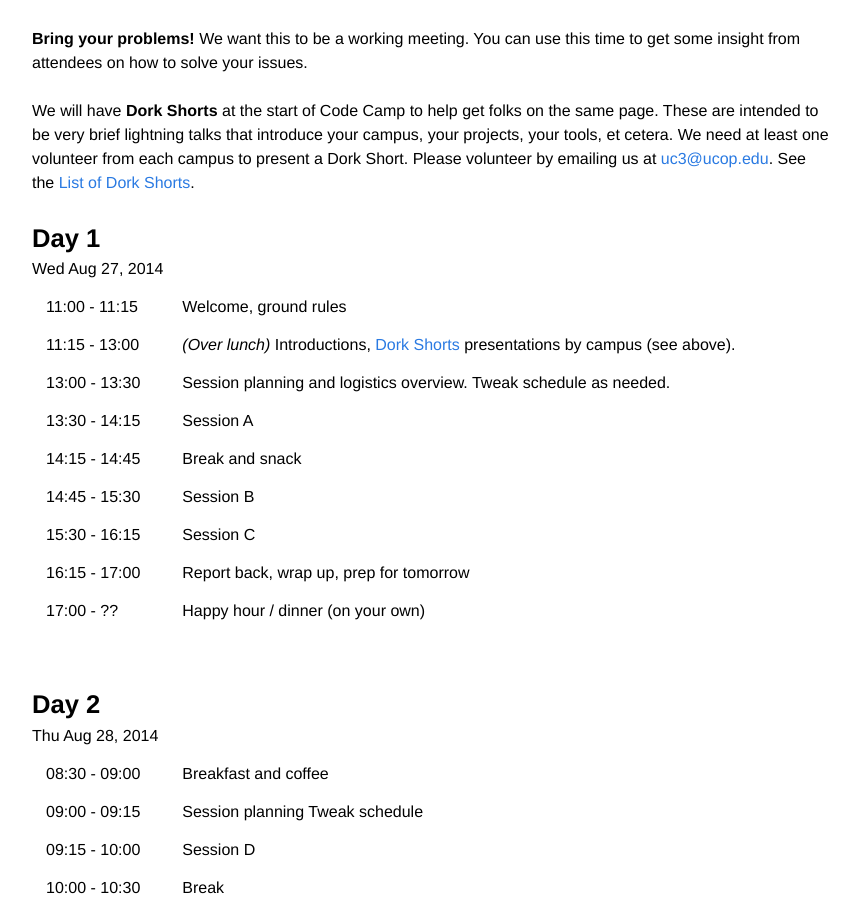
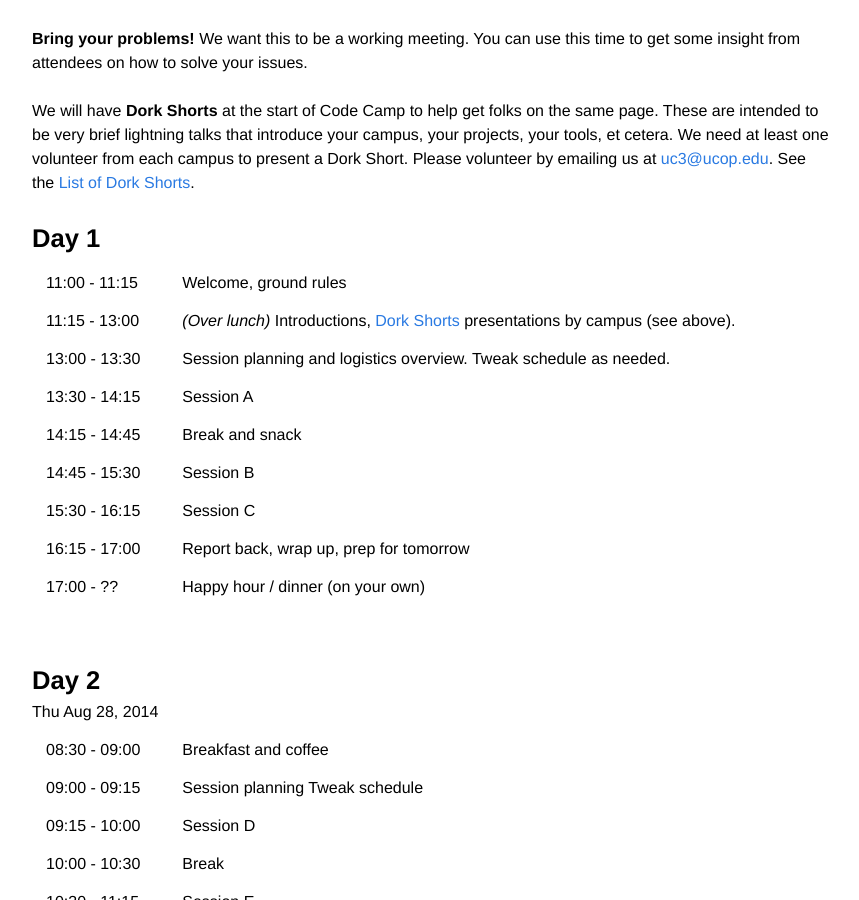
Before and after one commit to CDLUC3/UC-code-camp, a Jekyll site: the page built from agenda.md, in a window 1280 px wide and 900 px high, scrolled down 377 px. Shown: the whole window, without its empty margins (208-1067 px from the left). Built offline with Jekyll 4.4.1, drawn with Linux system fonts in a browser that asks for light colours; Markdown is read by kramdown in place of the engine named in the settings.

Commit message:
Update agenda.md
removed date for day 1 to try to fix formatting issue

```diff
--- a/agenda.md
+++ b/agenda.md
@@ -28,7 +28,6 @@ We will have **Dork Shorts** at the start of Code Camp to help get folks on the
 <br>
 
 # Day 1
-Wed Aug 27, 2014
 <table cellspacing="14">
 <tr>
 	<td>	11:00 - 11:15 	</td>
```
